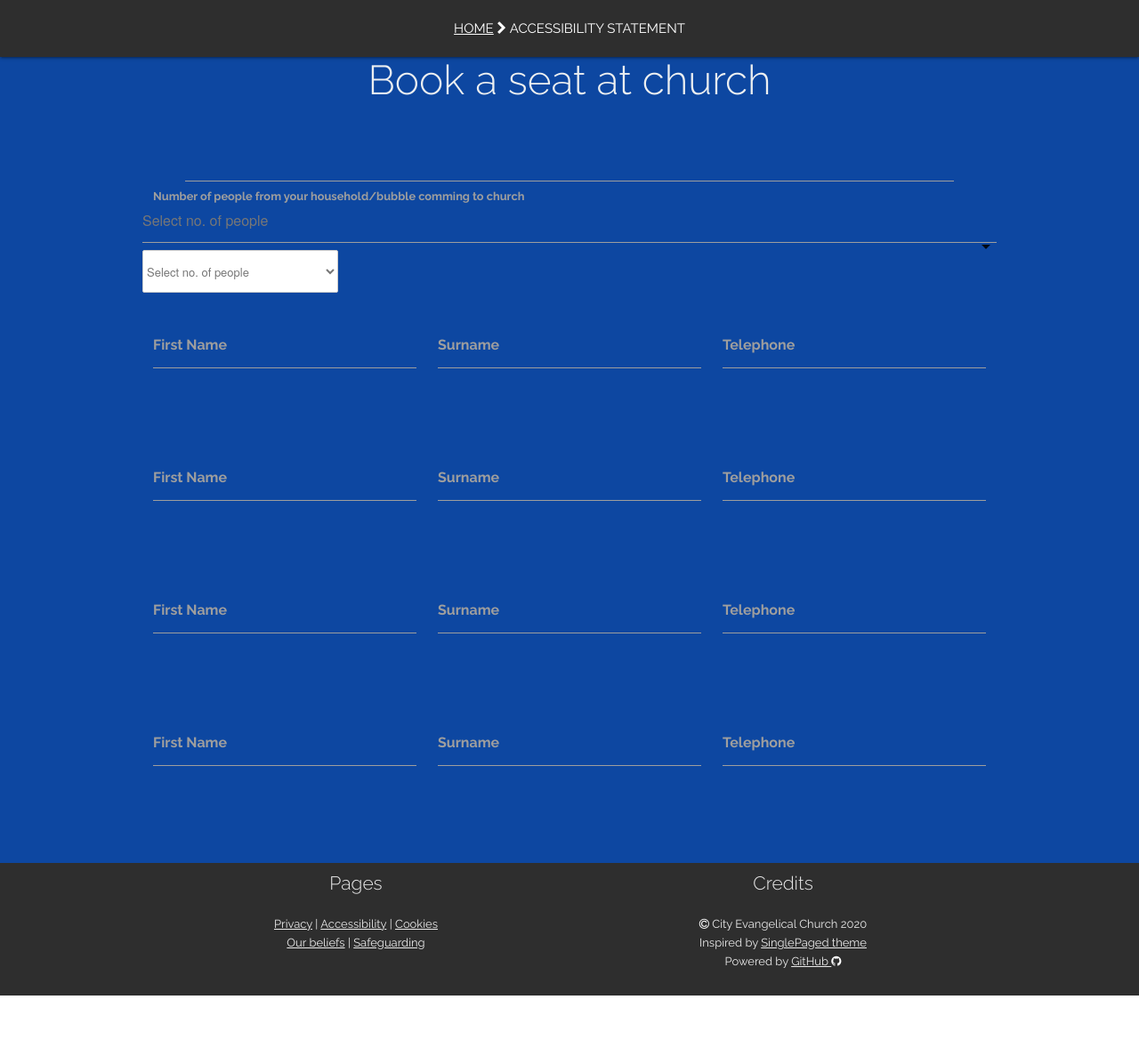
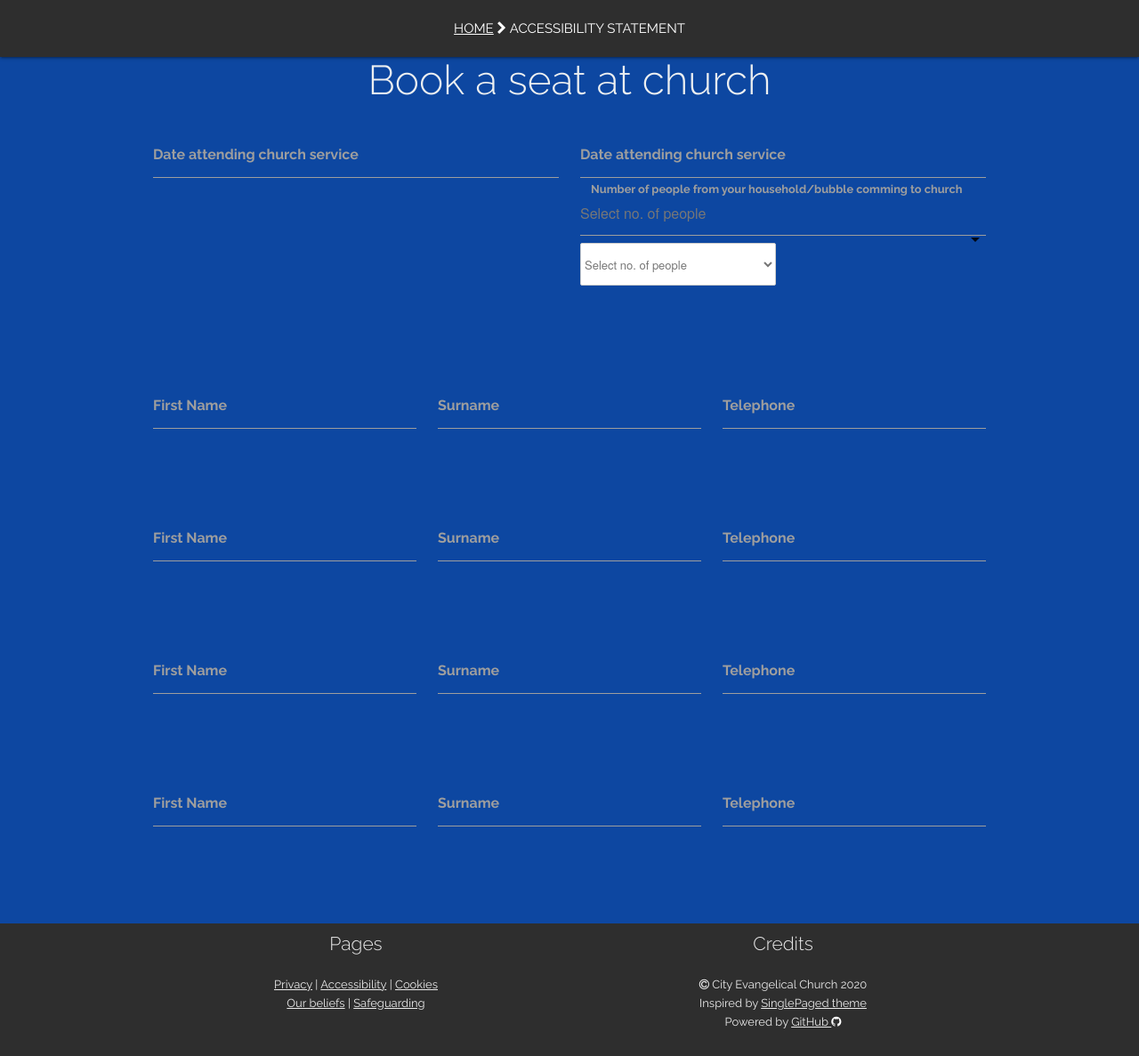
Before and after one commit to woodcock3/citychurch, a Jekyll site: the page built from pages/seat_booking.md, in a window 1280 px wide and 1187 px high. Shown: the whole window at 89% size. Built offline with Jekyll 4.4.1, drawn with Linux system fonts in a browser that asks for light colours.

Commit message:
Update seat_booking.md

```diff
--- a/pages/seat_booking.md
+++ b/pages/seat_booking.md
@@ -8,43 +8,55 @@ permalink: /seat-booking/
 
 # Book a seat at church
 
-<input type="text" class="datepicker">
-
-<div class="input-field col s12">
-    <select>
-      <option value="" disabled selected>Select no. of people</option>
-      <option value="1">1</option>
-      <option value="2">2</option>
-      <option value="3">3</option>
-      <option value="4">4</option>
-      <option value="5">5</option>
-      <option value="6">6</option>
-      <option value="7">7</option>
-      <option value="8">8</option>
-      <option value="9">9</option>
-      <option value="10">10</option>
-    </select>
-    <label>Number of people from your household/bubble comming to church</label>
-  </div>
+<div class="row">
+  <form class="col s12">
+    <div class="row">
+      <div class="input-field col s12 m6">
+        <input type="text" class="datepicker">
+        <label> Date attending church service</label>
+      </div>
+      <div class="input-field col s12 m6">
+        <input type="text" class="datepicker">
+        <label> Date attending church service</label>
+        <div class="input-field">
+          <select>
+            <option value="" disabled selected>Select no. of people</option>
+            <option value="1">1</option>
+            <option value="2">2</option>
+            <option value="3">3</option>
+            <option value="4">4</option>
+            <option value="5">5</option>
+            <option value="6">6</option>
+            <option value="7">7</option>
+            <option value="8">8</option>
+            <option value="9">9</option>
+            <option value="10">10</option>
+          </select>
+          <label>Number of people from your household/bubble comming to church</label>
+        </div>
+      </div>
+    </div>
+  </form>
+</div>
 
 <div class="row">
-    <form class="col s12">
-      <div class="row">
-        <div class="input-field col s12 m4">
-          <input id="icon_prefix" type="text" class="validate">
-          <label for="icon_prefix">First Name</label>
-        </div>
-        <div class="input-field col s12 m4">
-          <input id="icon_prefix" type="text" class="validate">
-          <label for="icon_prefix">Surname</label>
-        </div>
-        <div class="input-field col s12 m4">
-          <input id="icon_telephone" type="tel" class="validate">
-          <label for="icon_telephone">Telephone</label>
-        </div>
+  <form class="col s12">
+    <div class="row">
+      <div class="input-field col s12 m4">
+        <input id="icon_prefix" type="text" class="validate">
+        <label for="icon_prefix">First Name</label>
       </div>
-    </form>
-  </div>
+      <div class="input-field col s12 m4">
+        <input id="icon_prefix" type="text" class="validate">
+        <label for="icon_prefix">Surname</label>
+      </div>
+      <div class="input-field col s12 m4">
+        <input id="icon_telephone" type="tel" class="validate">
+        <label for="icon_telephone">Telephone</label>
+      </div>
+    </div>
+  </form>
+</div>
 
 
   <div class="row">
```
